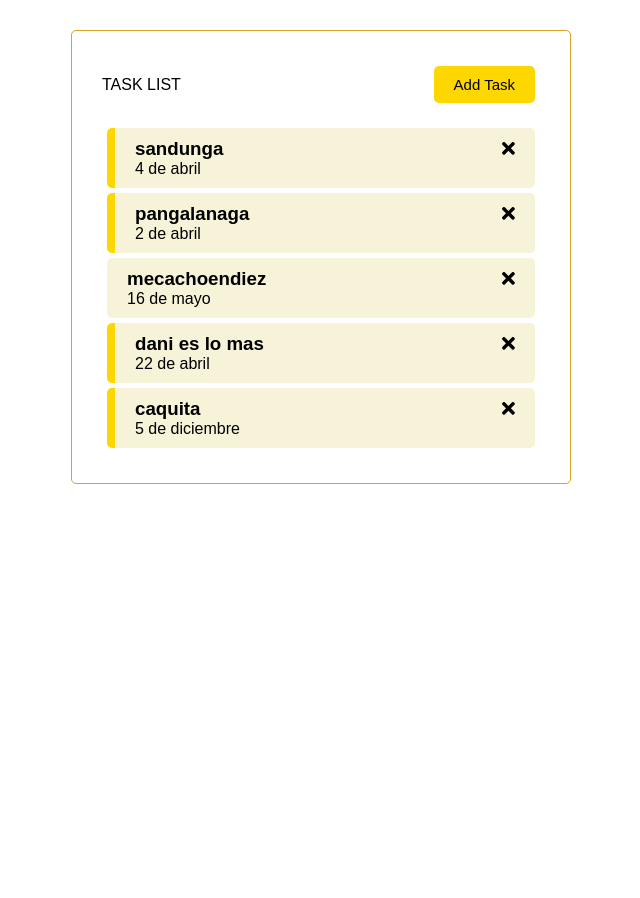
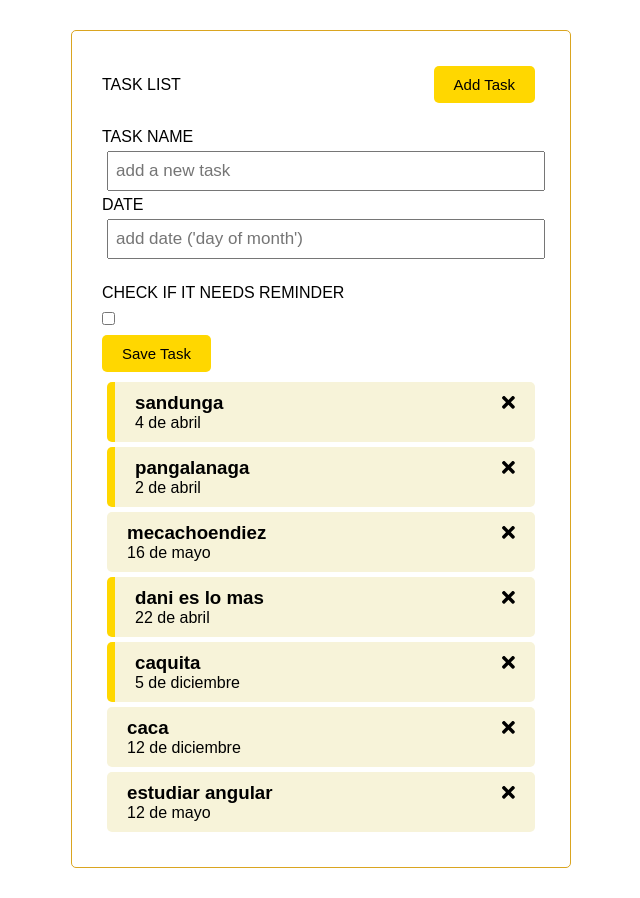
Before and after one commit to santicuennen/tasklist, an Angular app: page / in a window 1280 px wide. Shown: the whole page, without its empty margins (319-959 px from the left). Before the commit the page ends 800 px from the top, so only its background shows below. Built offline with nearby package versions, Linux system fonts and the light colour scheme; data requests are answered from the project's data file.

Commit message:
added the form control and posibility to add a new task

```diff
--- a/db.json
+++ b/db.json
@@ -29,6 +29,18 @@
       "task": "caquita",
       "date": "5 de diciembre",
       "reminder": true
+    },
+    {
+      "task": "caca",
+      "date": "12 de diciembre",
+      "reminder": false,
+      "id": 6
+    },
+    {
+      "task": "estudiar angular",
+      "date": "12 de mayo",
+      "reminder": false,
+      "id": 7
     }
   ]
 }
--- a/src/app/app.module.ts
+++ b/src/app/app.module.ts
@@ -2,6 +2,7 @@ import { NgModule } from '@angular/core';
 import { BrowserModule } from '@angular/platform-browser';
 
 import {HttpClientModule} from '@angular/common/http'
+import { FormsModule } from '@angular/forms';
 
 import { AppComponent } from './app.component';
 import { HeaderComponent } from './components/header/header.component';
@@ -27,7 +28,8 @@ import { TaskFormComponent } from './components/task-form/task-form.component';
   imports: [
     BrowserModule,
     FontAwesomeModule,
-    HttpClientModule
+    HttpClientModule,
+    FormsModule
   ],
   providers: [],
   bootstrap: [AppComponent]
--- a/src/app/components/task-form/task-form.component.css
+++ b/src/app/components/task-form/task-form.component.css
@@ -0,0 +1,13 @@
+.reminder{
+    margin-bottom: 5px;
+}
+.reminder input{
+    margin-top: 10px;
+    margin-bottom: 10px;
+    display: block;
+}
+.btn{
+    background-color: #ffd700;
+    position: relative;
+    right: 5px;
+}
--- a/src/app/components/task-form/task-form.component.html
+++ b/src/app/components/task-form/task-form.component.html
@@ -1 +1,13 @@
-<p>task-form works!</p>
+<form (ngSubmit)="onSubmit()">
+    <div class="form-control">
+        <label for="text">TASK NAME</label>
+        <input type="task" name="task" id="task" placeholder="add a new task" [(ngModel)]="task">
+        <label for="date">DATE</label>
+        <input type="text" name="date" id="date" placeholder="add date ('day of month')"  [(ngModel)]="date">
+    </div>
+    <div class="reminder">
+        <label for="reminder">CHECK IF IT NEEDS REMINDER</label>
+        <input type="checkbox" name="reminder" id="reminder" placeholder="add date ('day of month')"  [(ngModel)]="reminder">
+        <input type="submit" value="Save Task" class="btn">
+    </div>
+</form>
--- a/src/app/components/task-form/task-form.component.ts
+++ b/src/app/components/task-form/task-form.component.ts
@@ -1,4 +1,5 @@
-import { Component } from '@angular/core';
+import { Component, EventEmitter, Output } from '@angular/core';
+import { Tasks } from 'src/app/Tasks';
 
 @Component({
   selector: 'app-task-form',
@@ -6,5 +7,23 @@ import { Component } from '@angular/core';
   styleUrls: ['./task-form.component.css']
 })
 export class TaskFormComponent {
+@Output() onAddTask:EventEmitter<Tasks> = new EventEmitter()
 
-}
+  task:string = "";
+  date:string="";
+  reminder:boolean = false;
+
+  constructor(){}
+  onSubmit(){
+    if (this.task.length === 0)
+      {alert("add a task please!")
+      return}
+        else if(this.date.length === 0){alert("add a date please!")
+        return}
+    const {task,date,reminder} = this
+    const newTask = {task,date,reminder}
+    this.onAddTask.emit(newTask)
+  }
+
+
+  }
--- a/src/app/components/tasks/tasks.component.html
+++ b/src/app/components/tasks/tasks.component.html
@@ -1,3 +1,6 @@
+<app-task-form
+(onAddTask)="addTask($event)"
+></app-task-form>
 <app-taskitem
     *ngFor="let task of tasks"
     [task]="task"
--- a/src/app/components/tasks/tasks.component.ts
+++ b/src/app/components/tasks/tasks.component.ts
@@ -24,4 +24,9 @@ toggleReminder(task:Tasks){
   task.reminder = !task.reminder
   this.taskservice.updateReminder(task).subscribe()
 }
+addTask(task:Tasks){
+  this.taskservice.addTask(task).subscribe((task)=>{
+    this.tasks.push(task)
+  })
 }
+}
--- a/src/app/service/task.service.ts
+++ b/src/app/service/task.service.ts
@@ -28,5 +28,8 @@ export class TaskService {
     const chUrl=`${this.url}/${task.id}`
     return this.http.put<Tasks>(chUrl,task,httpOptions)
   }
+  addTask(task:Tasks):Observable<Tasks>{
+    return this.http.post<Tasks>(this.url,task,httpOptions)
+  }
 
 }
--- a/src/styles.css
+++ b/src/styles.css
@@ -25,7 +25,6 @@ body{
 
 .btn {
     display: inline-block;
-    background: #000;
     color: #000000;
     border: none;
     padding: 10px 20px;
```
